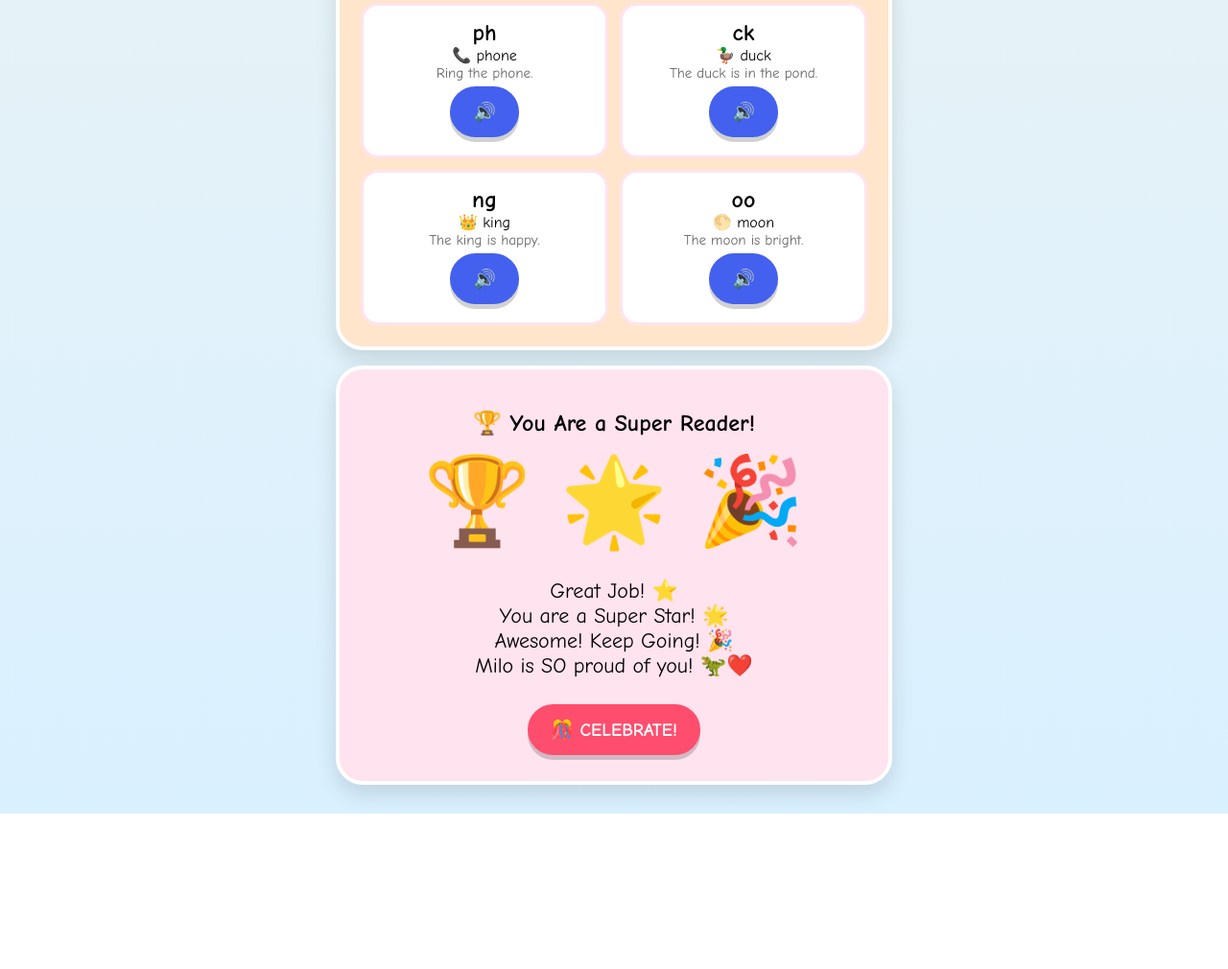
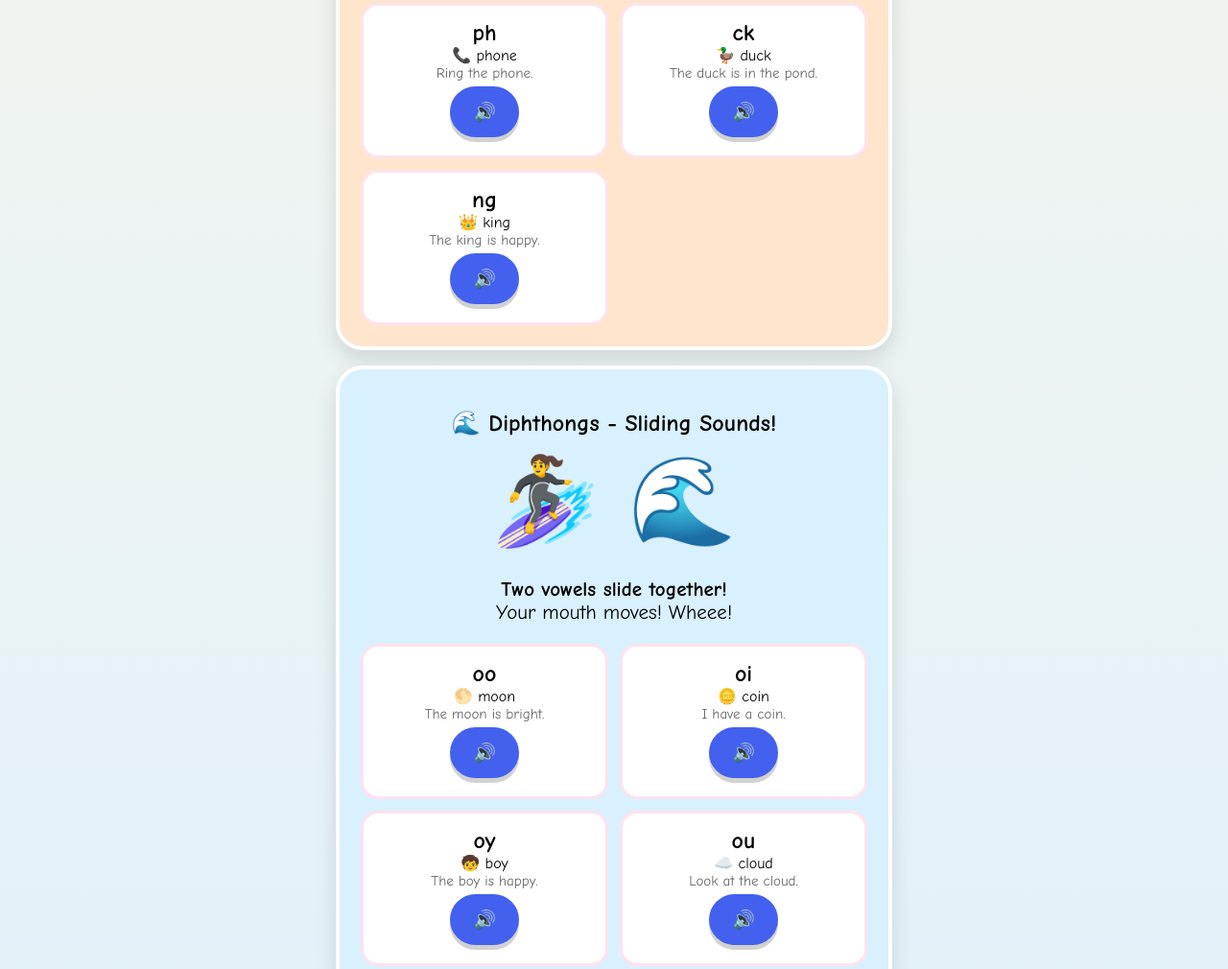
Before and after one commit to hebae5202-sourceEnglishhebae5202-source/Little-readers, a plain HTML site: page index.html in a window 1280 px wide. Shown: the part 4452-5462 px from the top of the page at 96% size. Before the commit the page ends 5300 px from the top, so only its background shows below. Drawn offline with Linux system fonts and the light colour scheme.

Commit message:
Update index.html

```diff
--- a/index.html
+++ b/index.html
@@ -45,6 +45,7 @@ button:active{transform:translateY(4px);box-shadow:none}
 <div class="card green"><h2>🎮 Play with Milo!</h2><div class="tabs" id="tabs"></div><div id="stage"></div><div class="enc" id="enc">Milo says: You can do it! 💪</div><button class="prev" onclick="prev()">⬅ Back</button><button class="listen" onclick="speakCurrent()">🔊 Listen</button><button class="next" onclick="next()">Next ➡</button><br><button class="nav" onclick="earnStar()">⭐ I Said It! Give Me a Star!</button></div>
 <div class="card purple"><h2>👁️ Sight Words - Magic Words!</h2><div class="big">🪄 ✨</div><p style="font-size:21px"><b>Magic Words! We cannot sound them out!</b><br>We just <b>MEMORIZE</b> them!<br>Milo says: Just remember me!</p><div class="grid" id="sight"></div></div>
 <div class="card orange"><h2>🤝 Digraphs - Best Friends!</h2><div class="big">👯‍♀️ 💕</div><p style="font-size:21px"><b>Two letters, ONE sound!</b><br>They are best friends forever!</p><div class="grid" id="dig"></div></div>
+<div class="card blue"><h2>🌊 Diphthongs - Sliding Sounds!</h2><div class="big">🏄‍♀️ 🌊</div><p style="font-size:21px"><b>Two vowels slide together!</b><br>Your mouth moves! Wheee!</p><div class="grid" id="diph"></div></div>
 <div class="card pink"><h2>🏆 You Are a Super Reader!</h2><div class="big">🏆 🌟 🎉</div><p style="font-size:22px">Great Job! ⭐<br>You are a Super Star! 🌟<br>Awesome! Keep Going! 🎉<br>Milo is SO proud of you! 🦖❤️</p><button class="nav" onclick="celebrate()">🎊 CELEBRATE!</button></div>
 <script>
 let stars=0;
@@ -73,13 +74,10 @@ function earnStar(){stars++;document.getElementById('starCount').textContent=sta
 render();
 const sights=[["the","🐻","The cat is here."],["said","💬","She said hello."],["you","😊","You are my friend."],["was","⭐","I was happy."],["are","🌈","You are great."],["have","🎁","I have a ball."],["come","🏃","Come here, please."],["some","🍎","I want some apples."]];
 document.getElementById('sight').innerHTML=sights.map(s=>`<div class="item"><div style="font-size:40px">${s[1]}</div><b>${s[0]}</b><br><span class="small">${s[2]}</span><br><button class="listen" onclick="speak('${s[2]}')">🔊</button></div>`).join('');
-const digs=[["ch","🪑 chair","The chair is big."],["sh","🚢 ship","The ship is in the sea."],["th","🦷 teeth","Brush your teeth."],["wh","🐳 whale","The whale is big."],["ph","📞 phone","Ring the phone."],["ck","🦆 duck","The duck is in the pond."],["ng","👑 king","The king is happy."],["oo","🌕 moon","The moon is bright."]];
-let pron = {"ch":"chuh", "sh":"shush", "th":"thhh", "wh":"wuh", "ph":"fff", "ck":"kuh", "ng":"nggg", "oo":"ooh"};
-document.getElementById('dig').innerHTML=digs.map(s=>{
-  let word = s[1].replace(/[^A-Za-z ]/g,'').trim();
-  let sound = pron[s[0].toLowerCase()] || s[0];
-  return `<div class="item"><b>${s[0]}</b><br><span>${s[1]}</span><br><span class="small">${s[2]}</span><br><button class="listen" onclick="speak('${sound}. ${word}. ${s[2]}')">🔊</button></div>`
-}).join('');
+const digs=[["ch","🪑 chair","The chair is big.","chhh"],["sh","🚢 ship","The ship is in the sea.","shhh"],["th","🦷 teeth","Brush your teeth.","thhh"],["wh","🐳 whale","The whale is big.","wuh"],["ph","📞 phone","Ring the phone.","ffff"],["ck","🦆 duck","The duck is in the pond.","kkk"],["ng","👑 king","The king is happy.","nggg"]];
+document.getElementById('dig').innerHTML=digs.map(s=>`<div class="item"><b>${s[0]}</b><br><span>${s[1]}</span><br><span class="small">${s[2]}</span><br><button class="listen" onclick="speak('${s[3]}. ${s[1].replace(/[^A-Za-z ]/g,'').trim()}. ${s[2]}')">🔊</button></div>`).join('');
+const diphs=[["oo","🌕 moon","The moon is bright.","oooo"],["oi","🪙 coin","I have a coin.","oyyy"],["oy","🧒 boy","The boy is happy.","oyyy"],["ou","☁️ cloud","Look at the cloud.","owww"],["ow","🐄 cow","The cow says moo.","owww"],["au","🥫 sauce","I like sauce.","awww"],["aw","🐾 paw","The cat has a paw.","awww"],["ea","🍞 bread","I eat bread.","ehhh"]];
+document.getElementById('diph').innerHTML=diphs.map(s=>`<div class="item"><b>${s[0]}</b><br><span>${s[1]}</span><br><span class="small">${s[2]}</span><br><button class="listen" onclick="speak('${s[3]}. ${s[1].replace(/[^A-Za-z ]/g,'').trim()}. ${s[2]}')">🔊</button></div>`).join('');
 </script>
 </body>
 </html>
```
